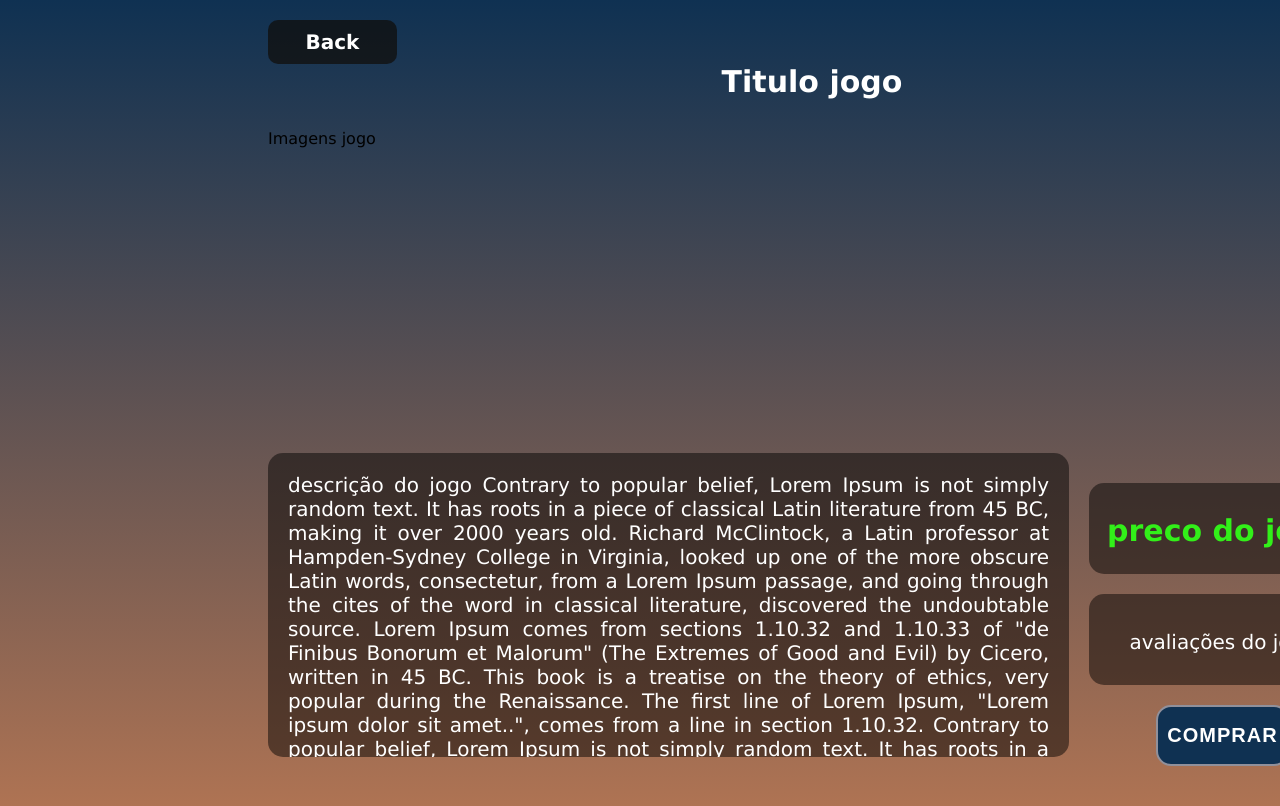
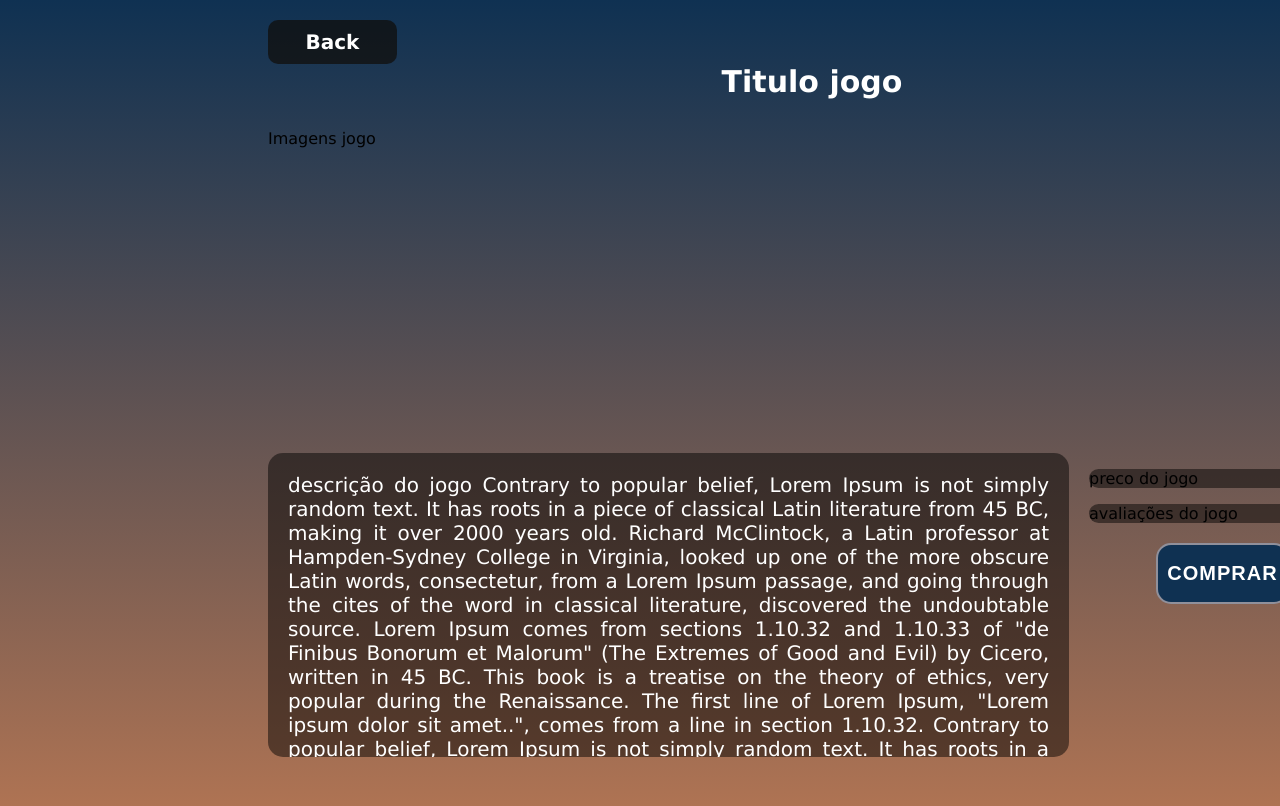
Before and after one commit to pedrorigon/GameStation, an Angular app in the folder frontEnd-angular/: page /library/1 in a window 1280 px wide. Shown: the top 806 px of the page. Built offline with nearby package versions, Linux system fonts and the light colour scheme.

Commit message:
ofertar-trocar-game

```diff
--- a/frontEnd-angular/src/app/components/game-details/game-details.component.html
+++ b/frontEnd-angular/src/app/components/game-details/game-details.component.html
@@ -1,13 +1,12 @@
 <div class="container-details">
 
-    <a class="link-back" routerLink="/..">
+    <a class="link-back" routerLink="/store">
         <div class="back-button">Back</div>
     </a>
 
     <h2 class="game-nome">Titulo jogo</h2>
 
     <div class="game-imagens">Imagens jogo</div>
-
 
     <div class="grid">
         <div class="div-descricao">
@@ -31,12 +30,9 @@
 
         <div class="game-column2">
 
-            <div class="game-preco">
-                <p>preco do jogo</p>
-            </div>
-
-            <div class="game-avaliacoes">
-                <p> avaliações do jogo</p>
+            <div class="textos">
+                <p class="game-preco">preco do jogo</p>
+                <p class="game-avaliacoes"> avaliações do jogo</p>
             </div>
 
             <button class="buy-button">comprar</button>
```
